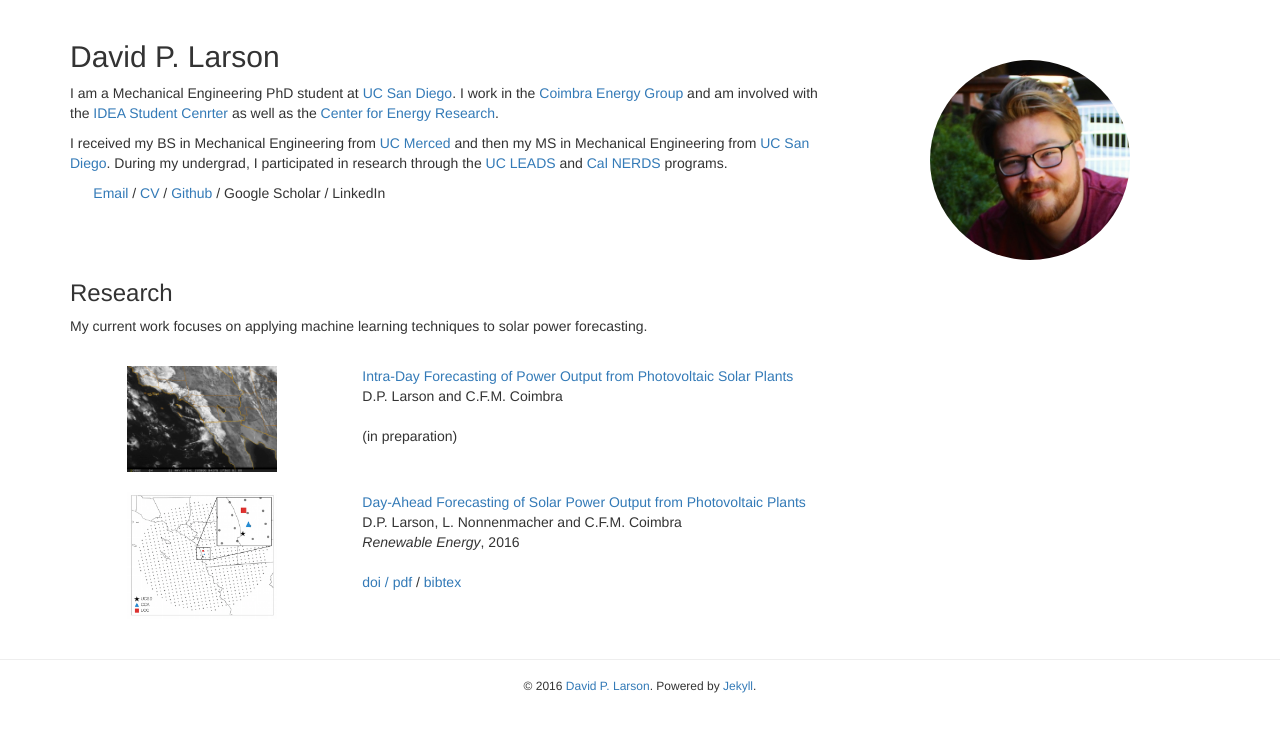
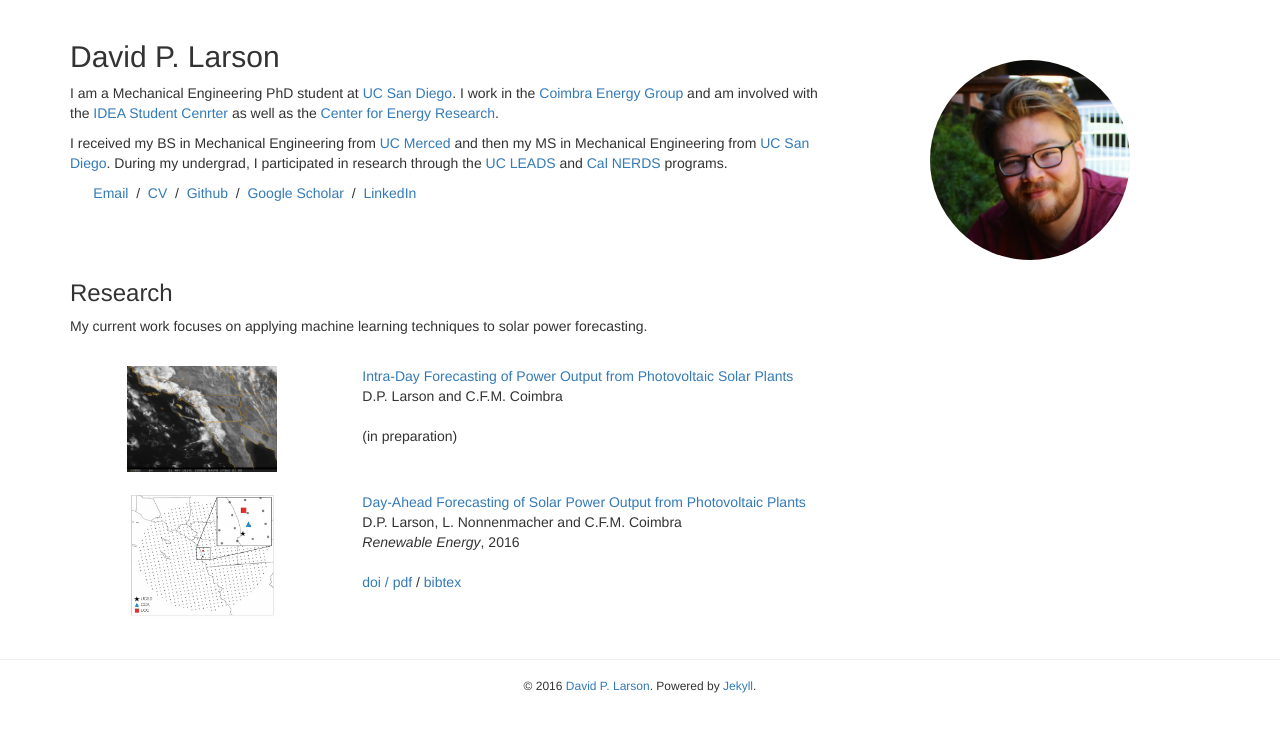
Before and after one commit to ticao-zhang/dplarson.github.io, a Jekyll site: the page built from index.md, in a window 1280 px wide. Shown: the top 732 px of the page. Built offline with Jekyll 4.4.1, drawn with Linux system fonts in a browser that asks for light colours; nearby versions of some CDN libraries; part of the change alters nothing that is shown.

```diff
--- a/index.md
+++ b/index.md
@@ -21,4 +21,4 @@ I am a Mechanical Engineering PhD student at [UC San Diego](http://ucsd.edu). I
 
 I received my BS in Mechanical Engineering from [UC Merced](http://www.ucmerced.edu/) and then my MS in Mechanical Engineering from [UC San Diego](http://ucsd.edu). During my undergrad, I participated in research through the [UC LEADS](http://ogs-leads.ucsd.edu/) and [Cal NERDS](http://ucberkeleynerds.com) programs.
 
-&nbsp; &nbsp; &nbsp; [Email](mailto:dplarson@ucsd.edu) / <a markdown="0" href="{{ site.url }}/David_Larson.pdf">CV</a> / [Github](https://github.com/dplarson) / Google Scholar / LinkedIn
+&nbsp; &nbsp; &nbsp; [Email](mailto:dplarson@ucsd.edu) &nbsp;/&nbsp; <a markdown="0" href="David_Larson.pdf">CV</a> &nbsp;/&nbsp; [Github](https://github.com/dplarson) &nbsp;/&nbsp; [Google Scholar](https://scholar.google.com/citations?user=meuTcaIAAAAJ)  &nbsp;/&nbsp; [LinkedIn](https://www.linkedin.com/in/david-larson-93433465)
```
